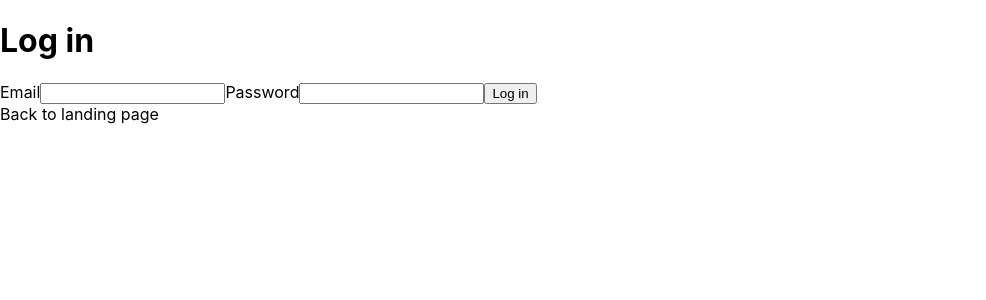
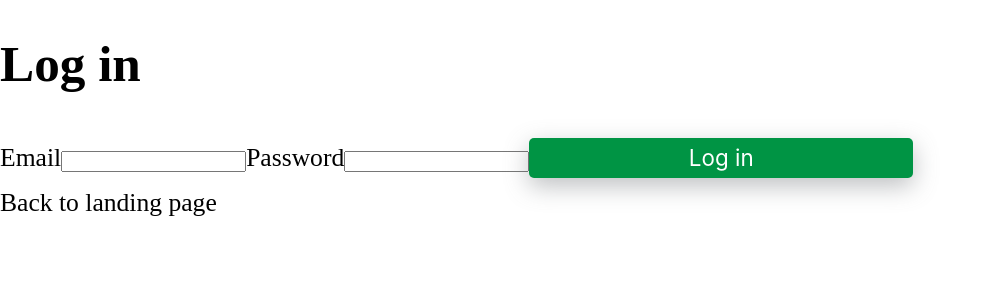
Before and after one commit to fac-23/be-kind_re-mind, a Next.js app: page /login in a window 1280 px wide. Shown: the top 300 px of the page, without its empty margins (0-986 px from the left). Built offline with nearby package versions, Linux system fonts and the light colour scheme.

Commit message:
landing page css done, had to add _document file with set up to allow react components to work when using server side props

```diff
--- a/components/layout.jsx
+++ b/components/layout.jsx
@@ -9,6 +9,14 @@ export default function Layout({ home, children }) {
         <title>Be-Kind Re-Mind</title>
         <meta name="viewport" content="initial-scale=1.0, width=device-width" />
         <link rel="shortcut icon" href="/favicon.svg" />
+        <link rel="preconnect" href="https://fonts.googleapis.com" />
+        <link rel="preconnect" href="https://fonts.gstatic.com" crossorigin />
+        <link rel="preconnect" href="https://fonts.googleapis.com" />
+        <link rel="preconnect" href="https://fonts.gstatic.com" crossorigin />
+        <link
+          href="https://fonts.googleapis.com/css2?family=Lora:ital,wght@0,400;1,700&family=Poppins:wght@300;700&display=swap"
+          rel="stylesheet"
+        ></link>
       </Head>
       <header>
         {home ? (
--- a/package.json
+++ b/package.json
@@ -16,9 +16,11 @@
     "next": "12.1.0",
     "pg": "^8.7.3",
     "react": "17.0.2",
-    "react-dom": "17.0.2"
+    "react-dom": "17.0.2",
+    "styled-components": "^5.3.3"
   },
   "devDependencies": {
+    "babel-plugin-styled-components": "^2.0.6",
     "cypress": "^9.5.0",
     "eslint": "8.10.0",
     "eslint-config-next": "12.1.0"
--- /dev/null
+++ b/pages/_document.js
@@ -0,0 +1,32 @@
+import Document from "next/document";
+import { ServerStyleSheet } from "styled-components";
+
+// generate styled components to render during server side rendering
+
+export default class MyDocument extends Document {
+  static async getInitialProps(ctx) {
+    const sheet = new ServerStyleSheet();
+    const originalRenderPage = ctx.renderPage;
+
+    try {
+      ctx.renderPage = () =>
+        originalRenderPage({
+          enhanceApp: (App) => (props) =>
+            sheet.collectStyles(<App {...props} />),
+        });
+
+      const initialProps = await Document.getInitialProps(ctx);
+      return {
+        ...initialProps,
+        styles: (
+          <>
+            {initialProps.styles}
+            {sheet.getStyleElement()}
+          </>
+        ),
+      };
+    } finally {
+      sheet.seal();
+    }
+  }
+}
--- a/pages/login.jsx
+++ b/pages/login.jsx
@@ -1,5 +1,18 @@
 import React from "react";
 import Link from "next/link";
+import styled from "styled-components";
+
+const StyledButton = styled.button`
+  background-color: #009444;
+
+  &:hover {
+    background-color: blue;
+  }
+
+  &:link {
+    background-color: blue;
+  }
+`;
 
 export default function Login() {
   return (
@@ -10,7 +23,7 @@ export default function Login() {
         <input type="email" id="email" name="email" />
         <label htmlFor="password">Password</label>
         <input type="password" id="password" name="password" />
-        <button>Log in</button>
+        <StyledButton className="button">Log in</StyledButton>
       </form>
       <Link href={"/"}>
         <a>Back to landing page</a>
--- a/pages/signup.jsx
+++ b/pages/signup.jsx
@@ -14,7 +14,7 @@ export default function Signup() {
         <input type="number" id="phone" name="phone" />
         <label htmlFor="password">Password</label>
         <input type="password" id="password" name="password" />
-        <button>Sign up</button>
+        <button className="button">Sign up</button>
       </form>
       <Link href={"/"}>
         <a>Back to landing page</a>
--- a/styles/globals.css
+++ b/styles/globals.css
@@ -1,18 +1,56 @@
-html,
+* {
+  box-sizing: border-box;
+}
+
 body {
   padding: 0;
   margin: 0;
-  font-family: -apple-system, BlinkMacSystemFont, Segoe UI, Roboto, Oxygen,
-    Ubuntu, Cantarell, Fira Sans, Droid Sans, Helvetica Neue, sans-serif;
+  font-size: 1.6rem;
+  --color-one: #009444;
+  /* #88498F; */
+  --color-two: #fbad17;
+  /* #779FA1; */
+  --color-three: #edb6a3;
+  /* #E0CBA8;   */
+  --color-four: #69995d;
+  /* #EE964B;#FF6542;  */
+  --color-five: #f8e9e9;
+  /* #564154; */
+  --heading-font: "Poppins", -apple-system, BlinkMacSystemFont, "Segoe UI",
+    Roboto, Oxygen, Ubuntu, Cantarell, "Open Sans", "Helvetica Neue", sans-serif;
+  --body-font: "Lora", -apple-system, BlinkMacSystemFont, "Segoe UI", Roboto,
+    Oxygen, Ubuntu, Cantarell, "Open Sans", "Helvetica Neue", sans-serif;
+  --box-shadow: rgba(108, 112, 116, 0.438) 0px 8px 24px;
+}
+
+.logo {
+}
+
+.button {
+  box-shadow: var(--box-shadow);
+  border-radius: 5px;
+  box-sizing: border-box;
+  color: #ffffff;
+  cursor: pointer;
+  display: inline-block;
+  font-family: var(--heading-font);
+  font-size: 1.4rem;
+  line-height: 20px;
+  list-style: none;
+  margin: 10px auto;
+  outline: none;
+  padding: 10px 16px;
+  position: relative;
+  text-align: center;
+  text-decoration: none;
+  transition: color 100ms;
+  border: none;
+  min-width: 30%;
 }
 
 a {
   color: inherit;
   text-decoration: none;
-}
-
-p a {
-  color: blue;
 }
 
 .box {
@@ -21,14 +59,12 @@ p a {
   border: 1px solid black;
 }
 
+/* General spacing classes */
+
 .flexbox-center-col {
   display: flex;
   flex-direction: column;
   justify-items: center;
-}
-
-* {
-  box-sizing: border-box;
 }
 
 .med {
```
Also changed, not shown: pages/index.jsx (+14 -4 lines), .babelrc, 1 other file (tests, documents, lock files or other folders).
